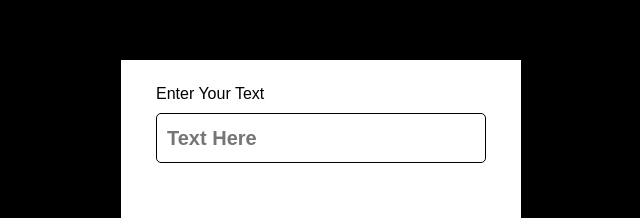
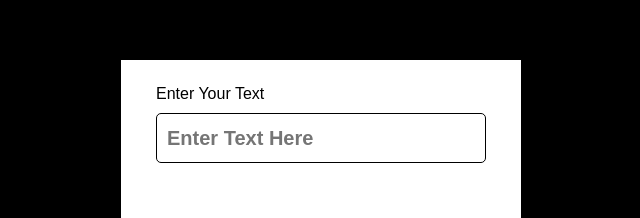
Before and after one commit to haritech005/QR-Scanner, a plain HTML site: page index.html in a window 1280 px wide. Shown: the part 212-430 px from the top of the page, 319-959 px from the left. Drawn offline with Linux system fonts and the light colour scheme.

Commit message:
Update index.html

```diff
--- a/index.html
+++ b/index.html
@@ -11,7 +11,7 @@
     <div class="container">
         <p>Enter Your Text</p>
 
-        <input type="text" placeholder="Text Here" spellcheck="false" id="qrText">
+        <input type="text" placeholder="Enter Text Here" spellcheck="false" id="qrText">
         <div class="imgBox">
             <img src="" id="qrImg">
         </div>
```
